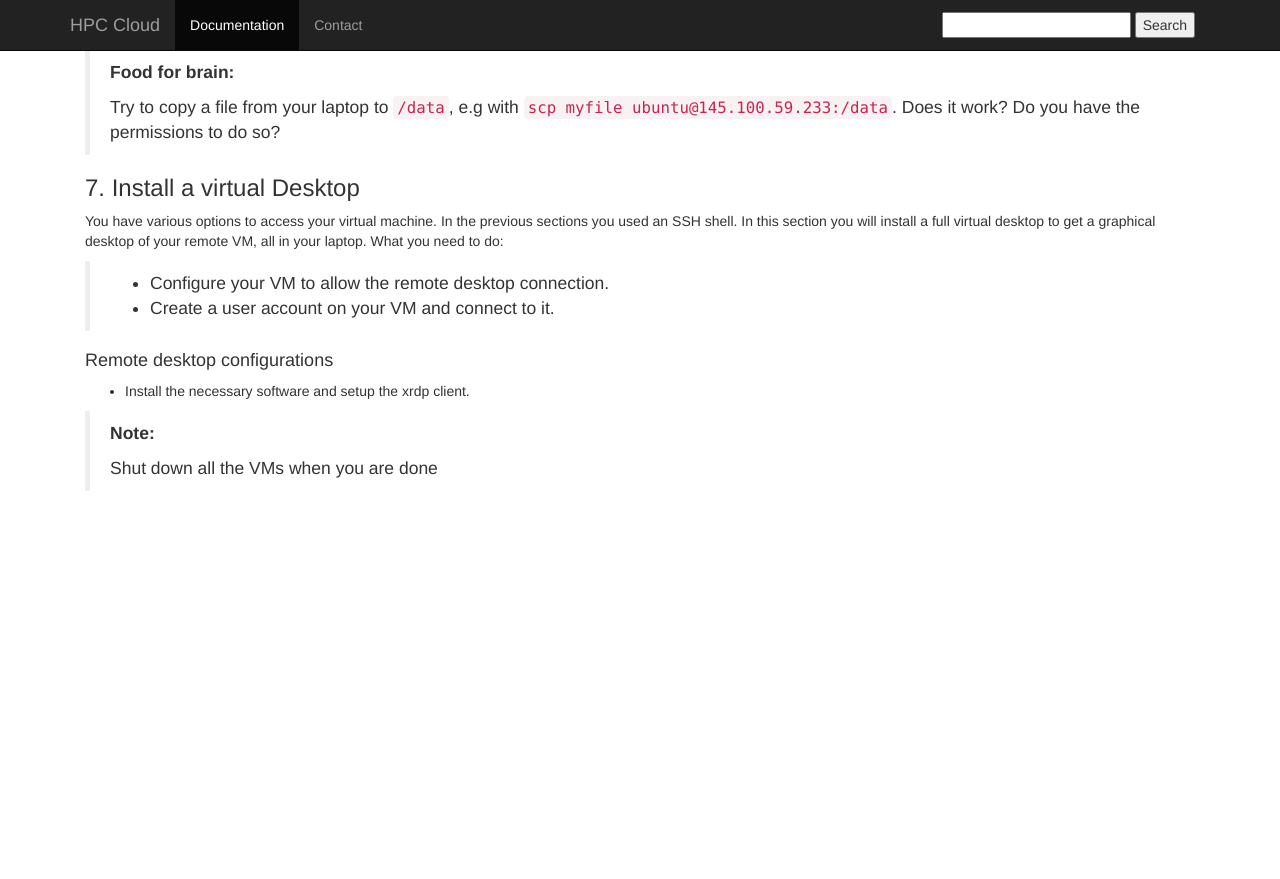
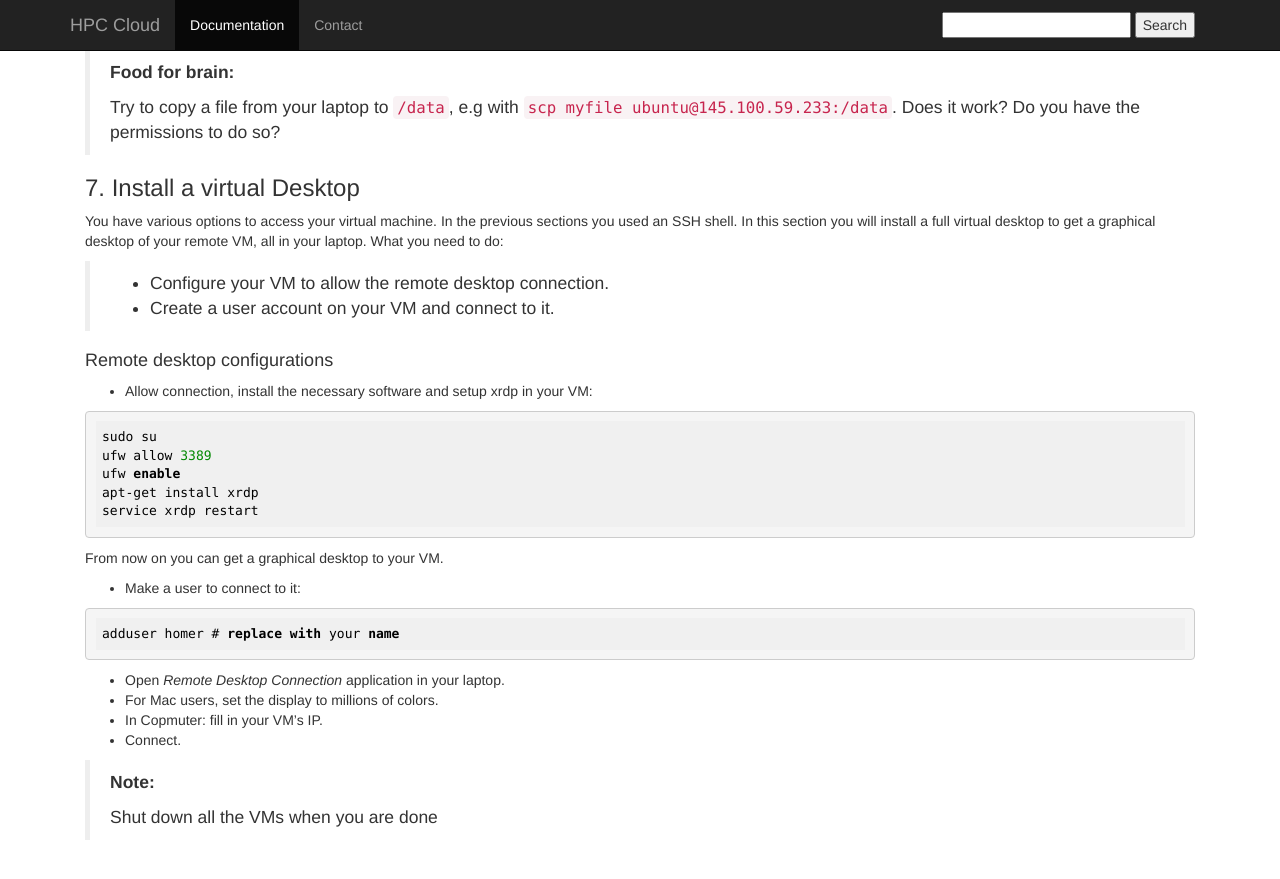
Before and after one commit to sara-nl/clouddocs, a Jekyll site: the page built from surfcursus-extras-2015-Oct-15.markdown, in a window 1280 px wide and 900 px high, scrolled down 1624 px. Shown: the top 879 px of the window. Built offline with Jekyll 4.4.1, drawn with Linux system fonts in a browser that asks for light colours; before the commit the page ends 2175 px from its top, so only the background shows below that.

Commit message:
Update surfcursus-extras-2015-Oct-15.markdown

````diff
--- a/surfcursus-extras-2015-Oct-15.markdown
+++ b/surfcursus-extras-2015-Oct-15.markdown
@@ -101,8 +101,27 @@ You have various options to access your virtual machine. In the previous section
 
 #### Remote desktop configurations
 
-* Install the necessary software and setup the xrdp client.
+* Allow connection, install the necessary software and setup xrdp in your VM:
 
+```sh
+sudo su
+ufw allow 3389
+ufw enable
+apt-get install xrdp
+service xrdp restart
+```
+From now on you can get a graphical desktop to your VM.
+
+* Make a user to connect to it:
+
+```sh
+adduser homer # replace with your name
+```
+
+* Open *Remote Desktop Connection* application in your laptop.
+* For Mac users, set the display to millions of colors.
+* In Copmuter: fill in your VM's IP.
+* Connect.
 
 >**Note:**
 >
````
